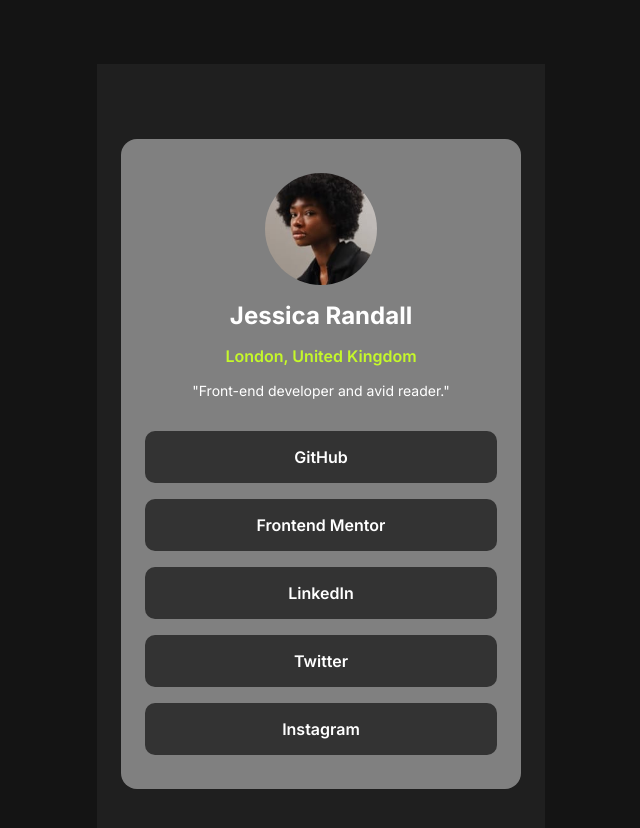
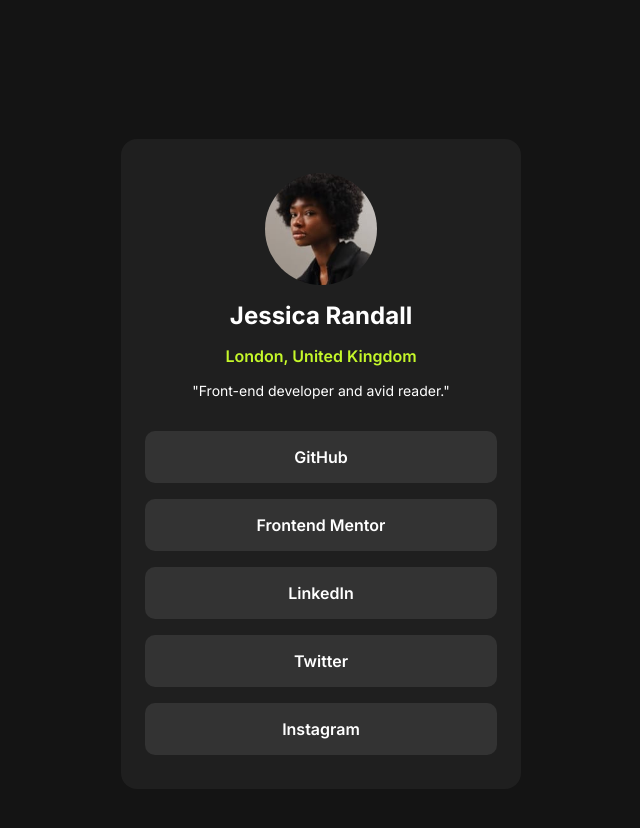
Before and after one commit to ArthKate/fmc-social-links-profile, a plain HTML site: page index.html in a window 1280 px wide. Shown: the whole page, without its empty margins (319-959 px from the left). Drawn offline with Linux system fonts and the light colour scheme.

```diff
--- a/style.css
+++ b/style.css
@@ -32,7 +32,6 @@
   flex-direction: column;
   justify-content: center;
   align-items: center;
-  gap: 1rem;
   margin: 4rem 0;
   height: 100vh;
   background-color: var(--bg-Darker-Grey);
@@ -105,8 +104,8 @@
     display: flex;
     justify-content: center;
     align-items: center;
-    background-color: var(--bg-Dark-Grey);
     height: 100vh;
+    background-color: var(--bg-Off-Black);
   }
 
   .profile-container {
@@ -114,7 +113,6 @@
     justify-content: center;
     align-items: center;
     background-color: var(--bg-Dark-Grey);
-    background-color: gray;
     width: 400px;
     height: 650px;
   }
```
